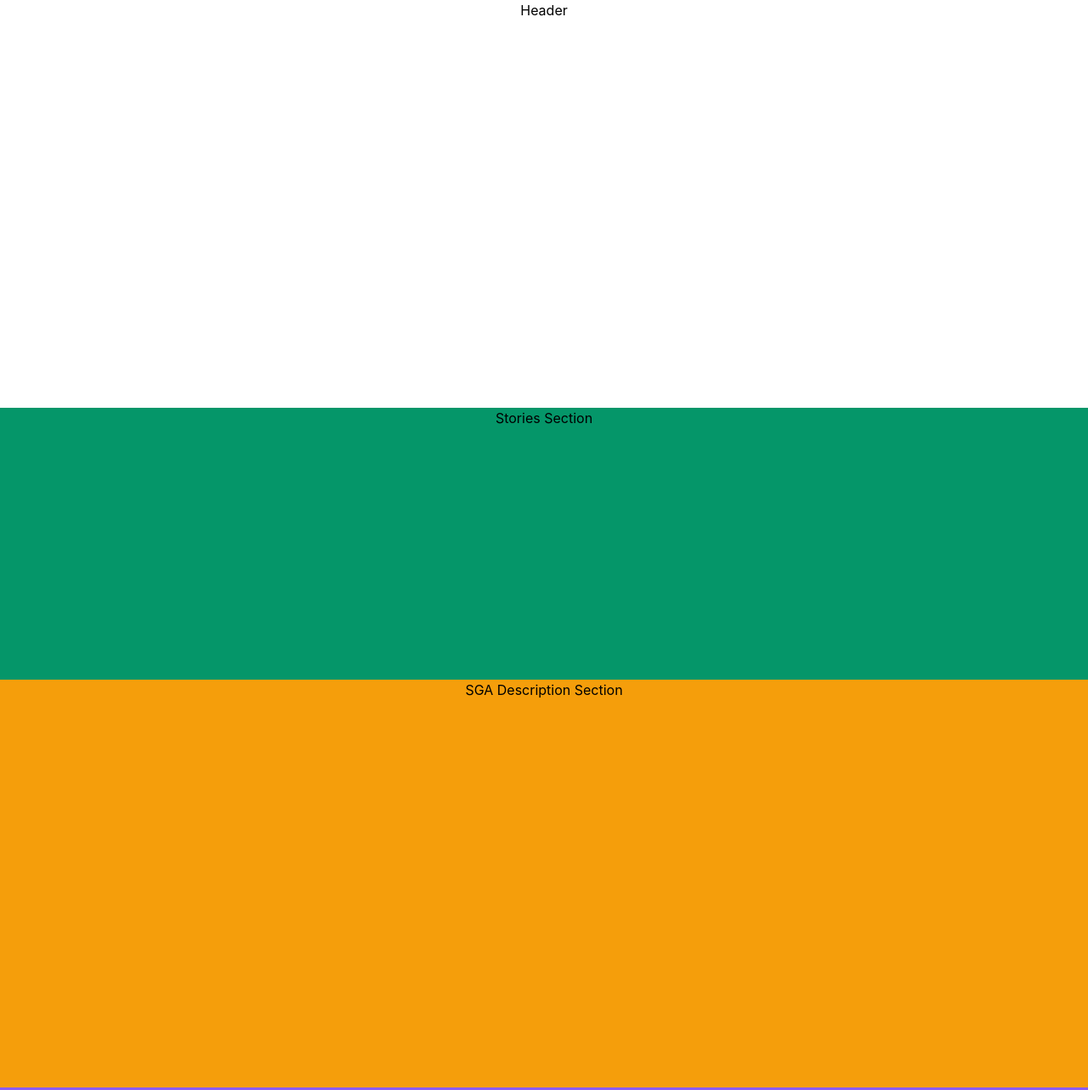
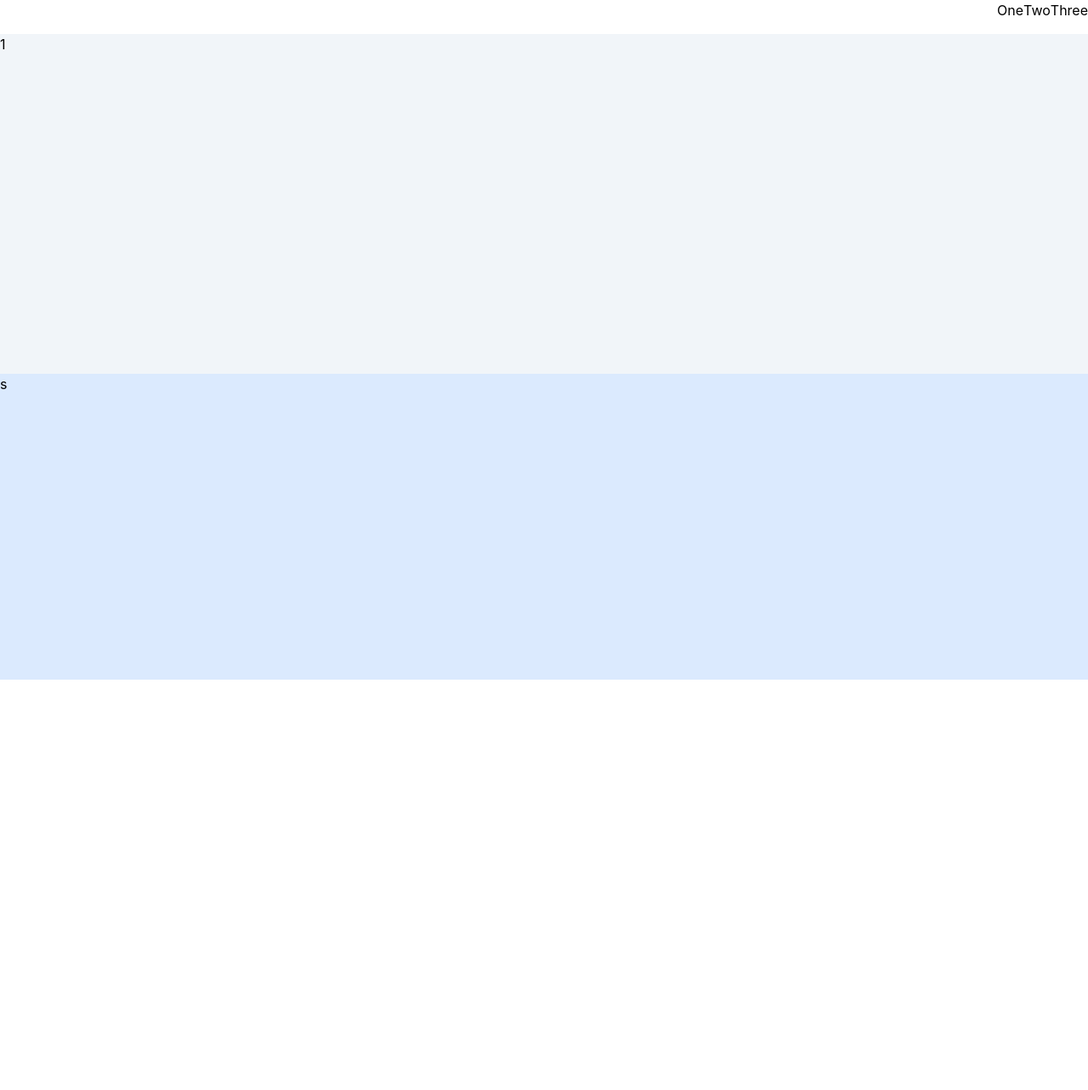
Before and after one commit to UPS-Dependabot/sga-front-end, a React (Create React App) app: page / in a window 1280 px wide. Shown: the top 1283 px of the page at 85% size. After the commit the page ends 800 px from the top, so only its background shows below. Built offline with nearby package versions, Linux system fonts and the light colour scheme.

Commit message:
SGA-1 Template updated to refelect new website design

```diff
--- a/src/home/header/header.tsx
+++ /dev/null
@@ -1,15 +0,0 @@
-/**
- * header.tsx
- *
- * This is the base component for the header section of the website.
- * Use this as the skeleton of your feature, make more components if necessary in this folder.
- */
- function Header() {
-    return (
-      <div className="header text-center h-3/5">
-       Header
-      </div>
-    );
-  }
-
-  export default Header;
--- a/src/home/home.tsx
+++ b/src/home/home.tsx
@@ -1,25 +1,20 @@
 /**
- * slideshow.tsx
+ * Home.tsx
  *
  * This is the base component for the home page.
  *
- * DO NOT TOUCH, unless needed to for parallax effect!
+ * DO NOT TOUCH!
  */
 
-import Header from "./header/header";
-import SgaDescription from "./sga_description/sga_description";
-import Stories from "./stories/stories";
-import Slideshow from "./slideshow/slideshow";
-
- function Home() {
-   return (
-     <div className="h-screen">
-       <Header></Header>
-       <Stories></Stories>
-       <SgaDescription></SgaDescription>
-       <Slideshow></Slideshow>
-     </div>
-   );
- }
-
- export default Home;
+import { SlideShowSection } from "./slideshow/slideshow";
+import { SocialMediaSection } from "./social_media/social_media";
+import { Nav } from "./navbar/navbar";
+export function Home() {
+  return (
+    <div className="h-screen w-screen overflow-y-scroll">
+      <Nav/>
+      <SlideShowSection/>
+      <SocialMediaSection/>
+    </div>
+  );
+}
--- /dev/null
+++ b/src/home/navbar/navbar.tsx
@@ -0,0 +1,10 @@
+
+export function Nav(){
+    return(
+        <nav className="flex flex-row justify-end w-full h-[5%]">
+            <div> One </div>
+            <div> Two </div>
+            <div> Three </div>
+        </nav>
+    );
+}
--- a/src/home/sga_description/sga_description.tsx
+++ /dev/null
@@ -1,14 +0,0 @@
-/**
- * sga_description.tsx
- *
- *  Use this as the skeleton of your feature, make more components if necessary in this folder.
- */
- function SgaDescription() {
-    return (
-      <div className="sga-description text-center bg-amber-500 h-3/5">
-       SGA Description Section
-      </div>
-    );
-  }
-
-  export default SgaDescription;
--- a/src/home/slideshow/slideshow.tsx
+++ b/src/home/slideshow/slideshow.tsx
@@ -1,15 +1,11 @@
 /**
- * slideshow.tsx
+ * slideshow.ts
  *
- * This is the base component for the slideshow section of the website.
- * Use this as the skeleton of your feature, make more components if necessary in this folder.
+ * Here ya go Gabe!
  */
- function Slideshow() {
-    return (
-      <div className="slideshow text-center bg-violet-500 h-3/5">
-       Slideshow Section
-      </div>
+
+export function SlideShowSection() {
+    return(
+        <div className="h-1/2 w-full bg-slate-100">1</div>
     );
-  }
-
-  export default Slideshow;
+}
--- /dev/null
+++ b/src/home/social_media/social_media.tsx
@@ -0,0 +1,11 @@
+/**
+ * social_media.ts
+ *
+ * go wild Brian!
+ */
+
+export function SocialMediaSection() {
+    return (
+        <div className="h-1/2 w-full bg-blue-100">s</div>
+    );
+}
--- a/src/home/stories/stories.tsx
+++ /dev/null
@@ -1,15 +0,0 @@
-/**
- * stories.tsx
- *
- * This is the base component for the slideshow section of the website.
- * Use this as the skeleton of your feature, make more components if necessary in this folder.
- */
- function Stories() {
-    return (
-      <div className="stories text-center bg-emerald-600 h-2/5">
-       Stories Section
-      </div>
-    );
-  }
-
-  export default Stories;
--- a/src/index.tsx
+++ b/src/index.tsx
@@ -1,6 +1,6 @@
 import ReactDOM from 'react-dom';
 import './index.css';
-import Home from './home/home';
+import { Home } from './home/home';
 import reportWebVitals from './reportWebVitals';
 import {
     BrowserRouter,
--- a/tailwind.config.js
+++ b/tailwind.config.js
@@ -1,7 +1,6 @@
 module.exports = {
   content: ["./src/**/*.{js,jsx,ts,tsx}"],
   theme: {
-    extend: {},
   },
   plugins: [],
 }
```
